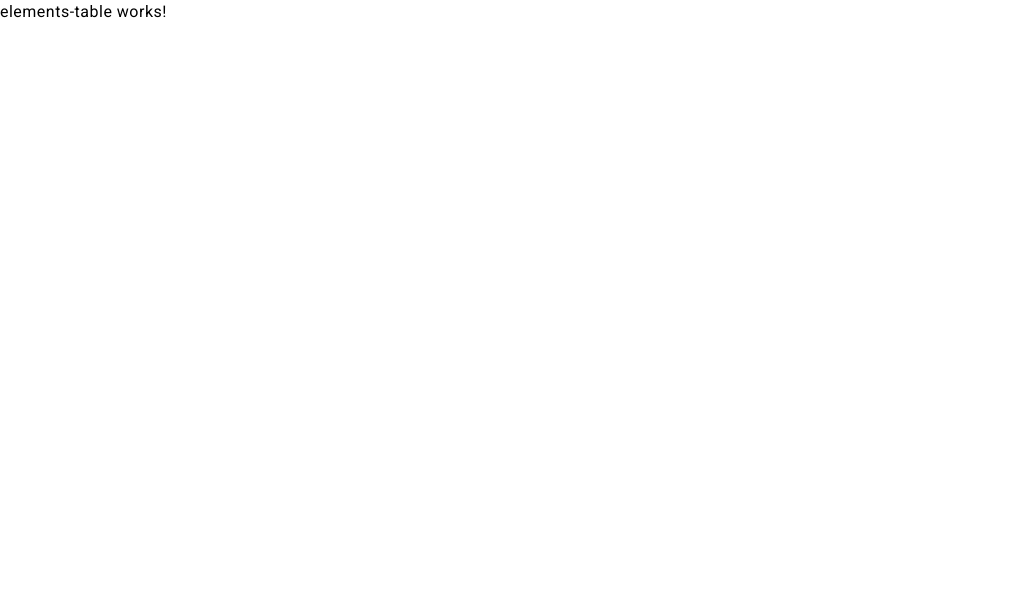
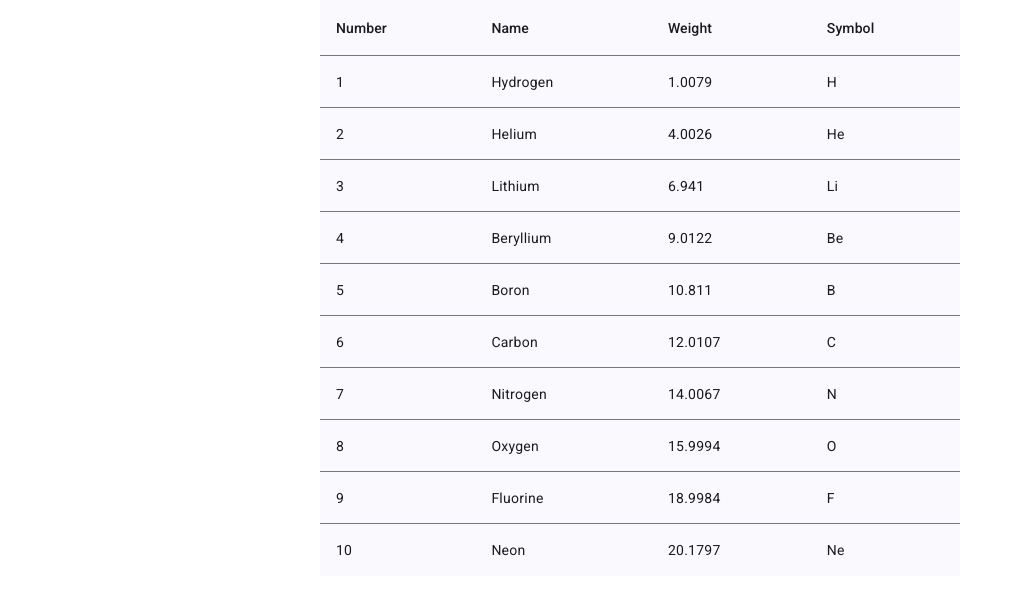
Before and after one commit to dariusz-sanczyk/Table-of-elements, an Angular app: page / in a window 1280 px wide. Shown: the top 594 px of the page, without its empty margins (0-1023 px from the left). Built offline with nearby package versions, Linux system fonts and the light colour scheme.

Commit message:
displaying data

```diff
--- a/src/app/components/elements-table/elements-table.component.html
+++ b/src/app/components/elements-table/elements-table.component.html
@@ -1 +1,11 @@
-<p>elements-table works!</p>
+<table mat-table [dataSource]="elementsData">
+  <ng-container
+    matColumnDef="{{ column }}"
+    *ngFor="let column of columnsToDisplay"
+  >
+    <th mat-header-cell *matHeaderCellDef>{{ getColumnName(column) }}</th>
+    <td mat-cell *matCellDef="let element">{{ element[column] }}</td>
+  </ng-container>
+  <tr mat-header-row *matHeaderRowDef="columnsToDisplay"></tr>
+  <tr mat-row *matRowDef="let row; columns: columnsToDisplay"></tr>
+</table>
--- a/src/app/components/elements-table/elements-table.component.ts
+++ b/src/app/components/elements-table/elements-table.component.ts
@@ -1,25 +1,41 @@
 import { Component, OnInit } from '@angular/core';
 import { ElementsService } from '../../services/elements.service';
 import { PeriodicElement } from '../../models/element.model';
+import { MatTableModule } from '@angular/material/table';
+import { NgFor } from '@angular/common';
 
 @Component({
   selector: 'app-elements-table',
   standalone: true,
-  imports: [],
+  imports: [MatTableModule, NgFor],
   templateUrl: './elements-table.component.html',
   styleUrl: './elements-table.component.scss'
 })
 export class ElementsTableComponent implements OnInit {
   elementsData: PeriodicElement[] = [];
+  columnsToDisplay: string[] = ['position', 'name', 'weight', 'symbol'];
+  headersToDisplay: string[] = ['Number', 'Name', 'Weight', 'Symbol'];
 
-  constructor(private elementsService: ElementsService) {};
+  constructor(private elementsService: ElementsService) {
+
+  };
 
   ngOnInit(): void {
     this.getElements();
     console.log(this.elementsData)
   }
 
-  getElements() {
+  getElements(): void {
     this.elementsData = this.elementsService.getElements();
   }
+
+  getColumnName(column: string): string {
+    switch (column) {
+      case 'position': return 'Number';
+      case 'name': return 'Name';
+      case 'weight': return 'Weight';
+      case 'symbol': return 'Symbol';
+      default: return "";
+    }
+  }
 }
--- a/src/styles.scss
+++ b/src/styles.scss
@@ -1,4 +1,11 @@
 /* You can add global styles to this file, and also import other style files */
 
-html, body { height: 100%; }
-body { margin: 0; font-family: Roboto, "Helvetica Neue", sans-serif; }
+html,
+body {
+  height: 100%;
+}
+body {
+  margin: 0 auto;
+  font-family: Roboto, "Helvetica Neue", sans-serif;
+  width: 50%;
+}
```
